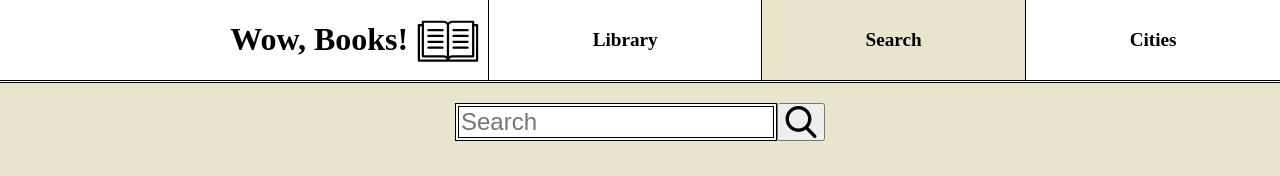
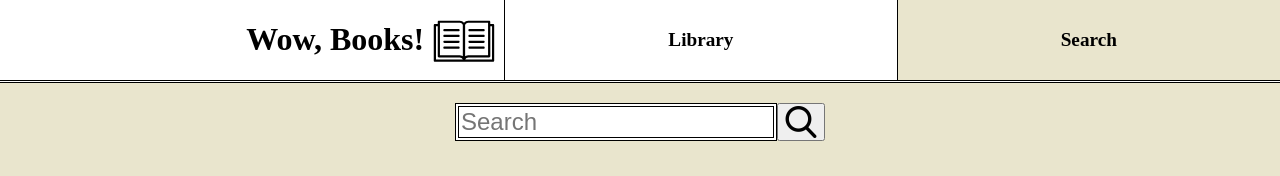
Before and after one commit to JacobRenne/Book-site, a plain HTML site: page search.html in a window 1280 px wide. Drawn offline with nearby package versions, Linux system fonts and the light colour scheme.

Commit message:
Update search.html

```diff
--- a/search.html
+++ b/search.html
@@ -18,7 +18,6 @@
             <ul>
                 <li class="nav-library"><a href="index.html">Library</a></li>
                 <li class="nav-search" style="background-color:#e9e5cd;"><a href="search.html">Search</a></li>
-                <li class="nav-cities"><a href="cities.html">Cities</a></li>
             </ul>
         </nav>
     </header>
```
